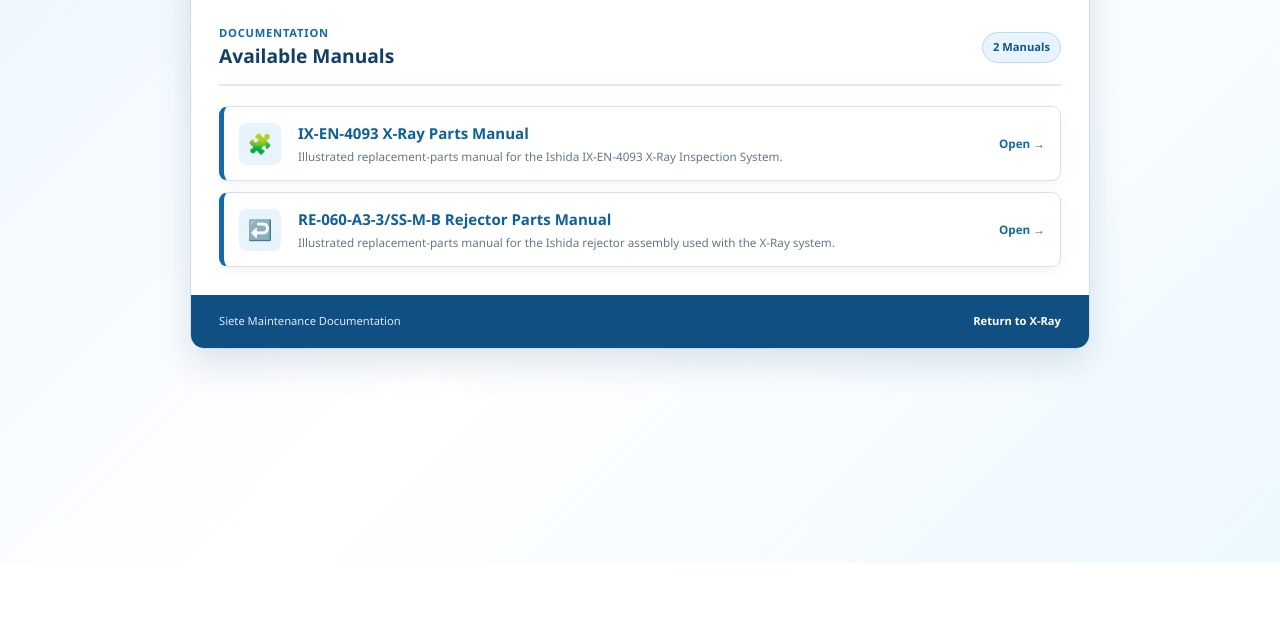
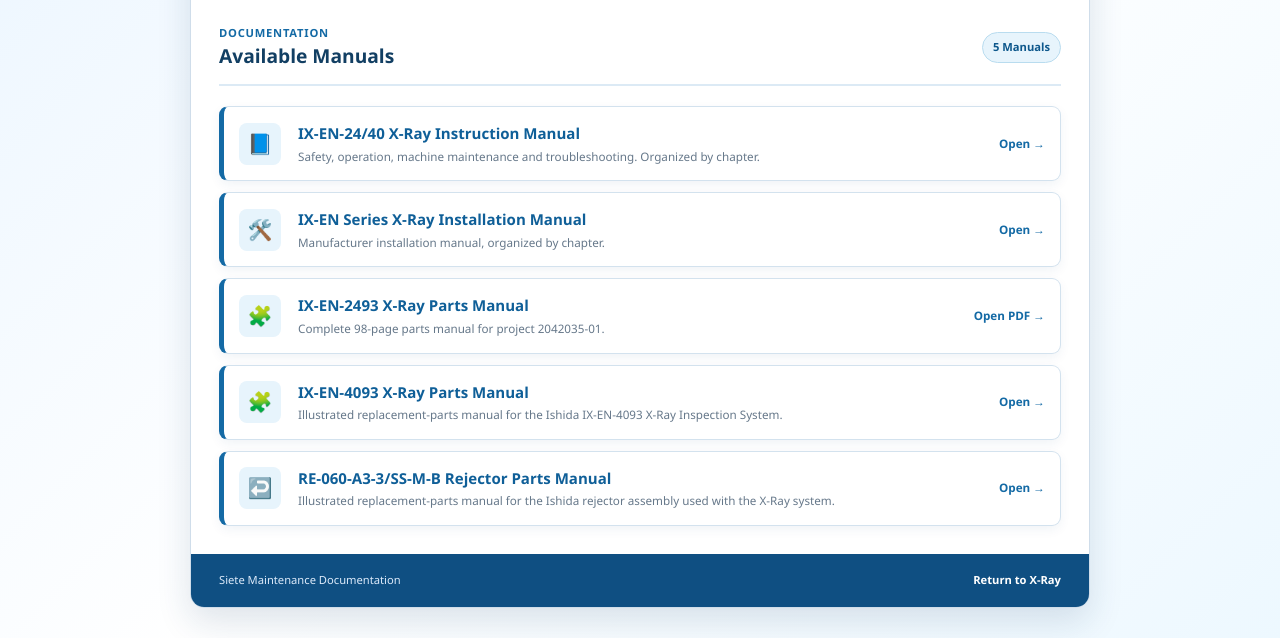
Before and after one commit to Malamal32/SieteMaintenanceV2, a plain HTML site: page manuals/tortillas/x-ray.html in a window 1280 px wide. Shown: the part 237-875 px from the top of the page. Before the commit the page ends 800 px from the top, so only its background shows below. Drawn offline with Linux system fonts and the light colour scheme.

Commit message:
Add files via upload

```diff
--- a/manuals/tortillas/x-ray.html
+++ b/manuals/tortillas/x-ray.html
@@ -17,7 +17,7 @@
 <div>
 <p class="eyebrow">Tortillas Maintenance</p>
 <h1>X-Ray Manuals</h1>
-<p class="header-subtitle">Ishida IX-EN-4093 and Rejector Parts Documentation</p>
+<p class="header-subtitle">Ishida IX-EN X-Ray Instruction, Installation and Parts Documentation</p>
 </div>
 </div>
 </header>
@@ -28,10 +28,37 @@
 <p class="section-label">Documentation</p>
 <h2>Available Manuals</h2>
 </div>
-<span class="count-badge">2 Manuals</span>
+<span class="count-badge">5 Manuals</span>
 </div>
 
 <div class="card-list">
+
+<a class="content-card" href="x-ray/ix-en-instruction-manual.html">
+    <span class="card-icon" aria-hidden="true">📘</span>
+    <span class="card-info">
+        <h3>IX-EN-24/40 X-Ray Instruction Manual</h3>
+        <p>Safety, operation, machine maintenance and troubleshooting. Organized by chapter.</p>
+    </span>
+    <span class="open-label">Open →</span>
+</a>
+
+<a class="content-card" href="x-ray/ix-en-installation-manual.html">
+    <span class="card-icon" aria-hidden="true">🛠️</span>
+    <span class="card-info">
+        <h3>IX-EN Series X-Ray Installation Manual</h3>
+        <p>Manufacturer installation manual, organized by chapter.</p>
+    </span>
+    <span class="open-label">Open →</span>
+</a>
+
+<a class="content-card" href="/SieteMaintenanceV2/pdf-viewer.html?file=https%3A%2F%2Fmalamal32.github.io%2FSieteMaintenanceV2%2Fmanuals%2Ftortillas%2Fx-ray%2Fix-en-2493-parts-manual%2Fix-en-2493-parts-manual.pdf&amp;return=https%3A%2F%2Fmalamal32.github.io%2FSieteMaintenanceV2%2Fmanuals%2Ftortillas%2Fx-ray.html">
+    <span class="card-icon" aria-hidden="true">🧩</span>
+    <span class="card-info">
+        <h3>IX-EN-2493 X-Ray Parts Manual</h3>
+        <p>Complete 98-page parts manual for project 2042035-01.</p>
+    </span>
+    <span class="open-label">Open PDF →</span>
+</a>
 
 <a class="content-card" href="x-ray/ix-en-4093-parts-manual.html">
     <span class="card-icon" aria-hidden="true">🧩</span>
```
